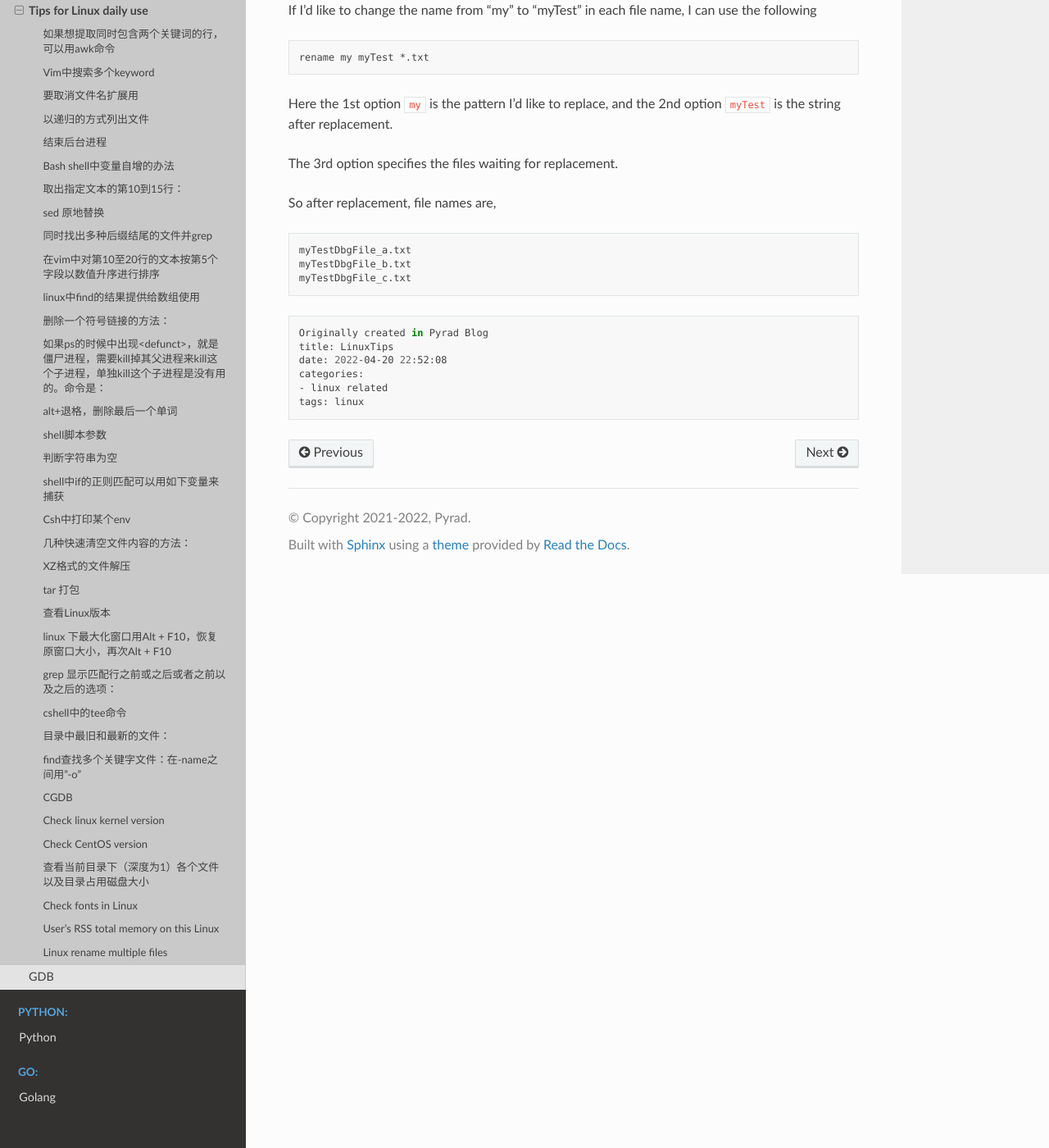
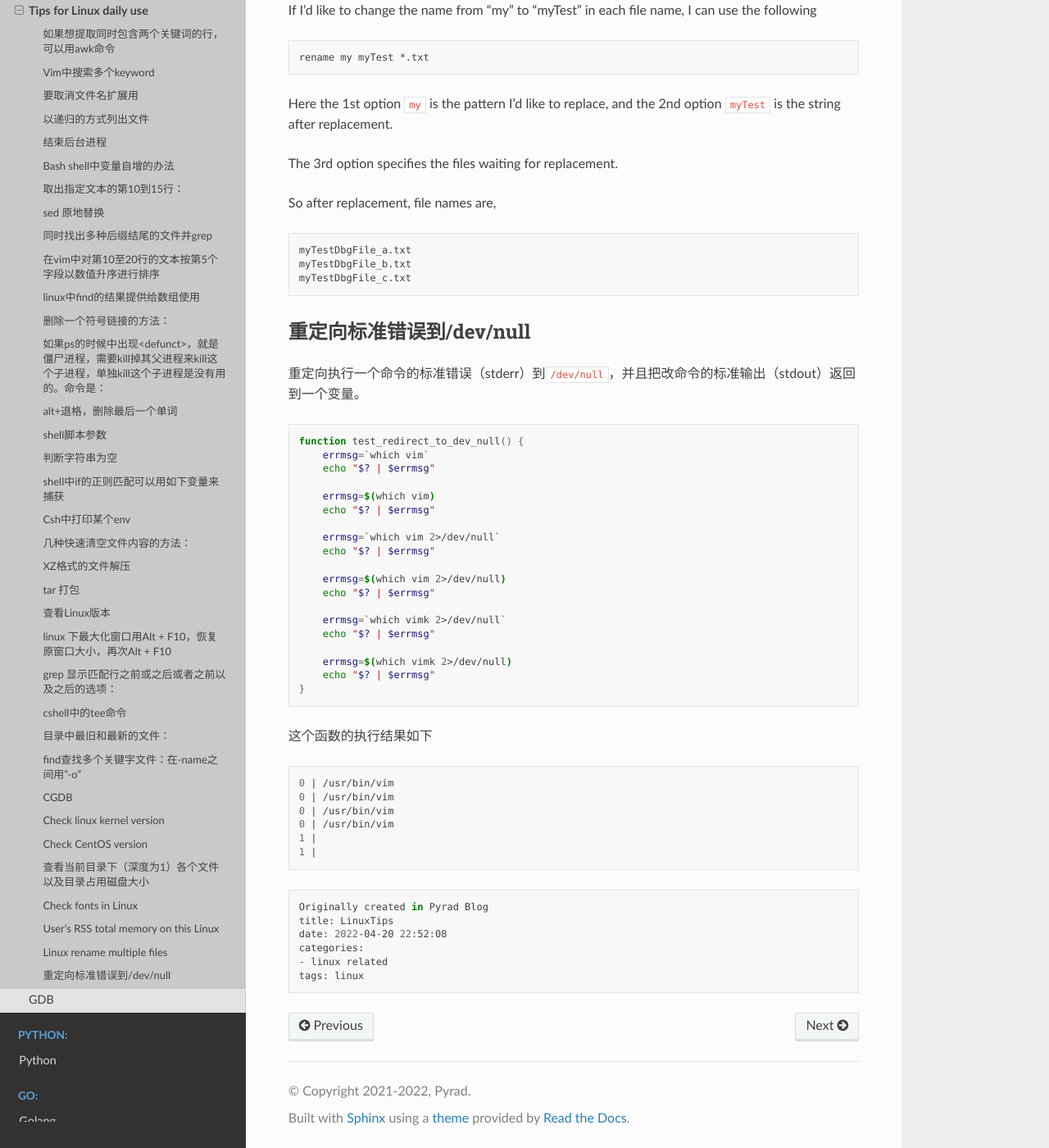
Before and after one commit to Pyrad/pyradnotes, a Sphinx documentation site: the page built from source/Linux/linuxTips.md, in a window 1280 px wide and 1400 px high, scrolled down 8412 px. Shown: the whole window at 82% size. Built offline with Sphinx 7.4.7 and the Read the Docs theme 2.0.0, drawn with Linux system fonts in a browser that asks for light colours.

Commit message:
Bash Redirect stderr & return stdout to a variable

````diff
--- a/source/Linux/linuxTips.md
+++ b/source/Linux/linuxTips.md
@@ -449,7 +449,42 @@ myTestDbgFile_b.txt
 myTestDbgFile_c.txt
 ```
 
+## 重定向标准错误到/dev/null
 
+重定向执行一个命令的标准错误（stderr）到`/dev/null`，并且把改命令的标准输出（stdout）返回到一个变量。
+
+```shell
+function test_redirect_to_dev_null() {
+    errmsg=`which vim`
+    echo "$? | $errmsg"
+
+    errmsg=$(which vim)
+    echo "$? | $errmsg"
+
+    errmsg=`which vim 2>/dev/null`
+    echo "$? | $errmsg"
+
+    errmsg=$(which vim 2>/dev/null)
+    echo "$? | $errmsg"
+
+    errmsg=`which vimk 2>/dev/null`
+    echo "$? | $errmsg"
+
+    errmsg=$(which vimk 2>/dev/null)
+    echo "$? | $errmsg"
+}
+```
+
+这个函数的执行结果如下
+
+```shell
+0 | /usr/bin/vim
+0 | /usr/bin/vim
+0 | /usr/bin/vim
+0 | /usr/bin/vim
+1 |
+1 |
+```
 
 
 ```shell
````
